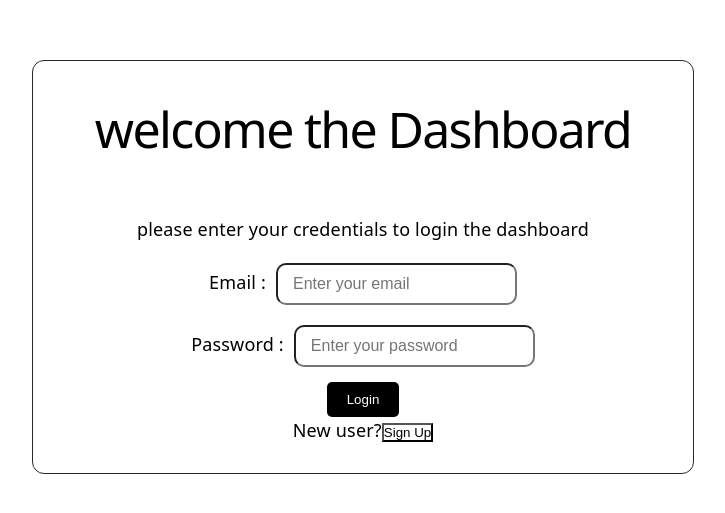
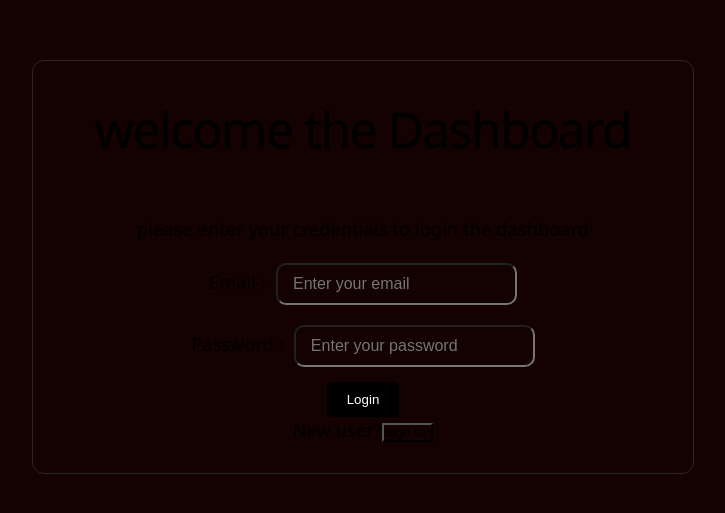
Before and after one commit to Avijeet-jha/Ticket-Tracker, a React (Vite) app: page / in a window 1280 px wide. Shown: the part 133-646 px from the top of the page, without its empty margins (277-1002 px from the left). Built offline with nearby package versions, Linux system fonts and the light colour scheme.

Commit message:
modified:   src/pages/login.css

```diff
--- a/src/pages/login.css
+++ b/src/pages/login.css
@@ -1,5 +1,5 @@
 * {
-    background-color: #ffffff;
+    background-color: #140101ff;
     color: #000000;
 }
 .login-page {
```
